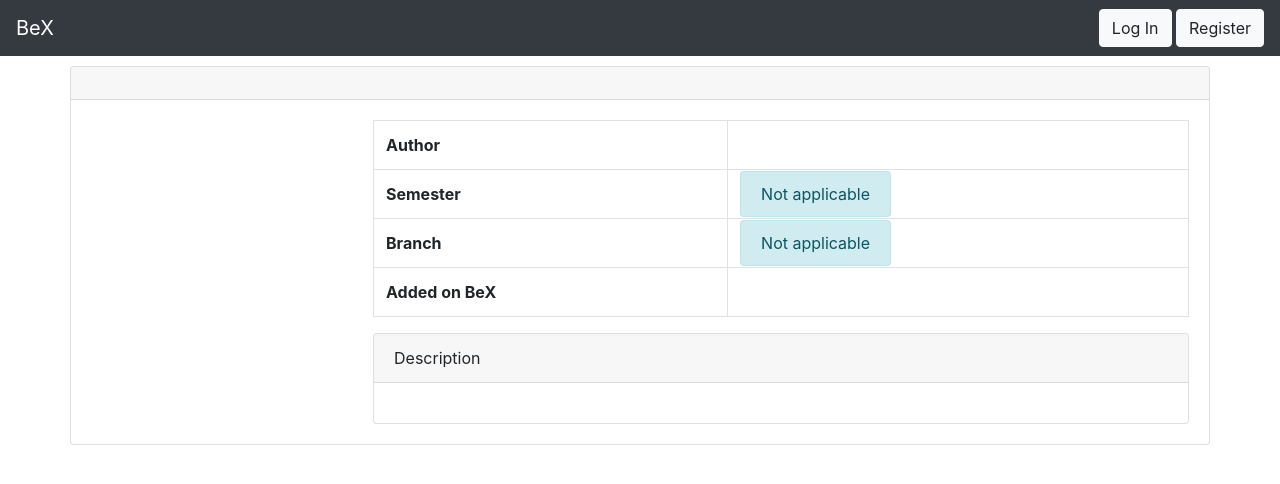
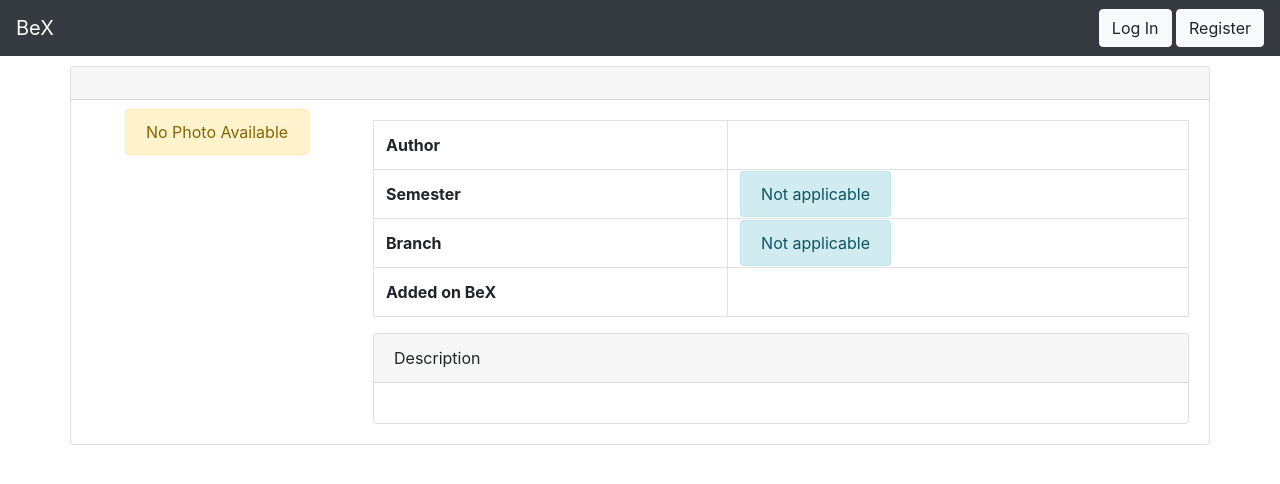
Before and after one commit to subins2000/bex, a React app in the folder frontend/: page /book/1 in a window 1280 px wide. Shown: the top 484 px of the page. Built offline with nearby package versions, Linux system fonts and the light colour scheme; no server answers.

Commit message:
Added a 'no photo available' message

```diff
--- a/frontend/src/components/Book.js
+++ b/frontend/src/components/Book.js
@@ -57,6 +57,12 @@ class Book extends Component {
         if (this.state.photo) {
             photo = (
                 <img src={this.state.photo} className="img-fluid" alt="" />
+            );
+        } else {
+            photo = (
+                <center>
+                    <span class="alert alert-warning">No Photo Available</span>
+                </center>
             );
         }
 
```
